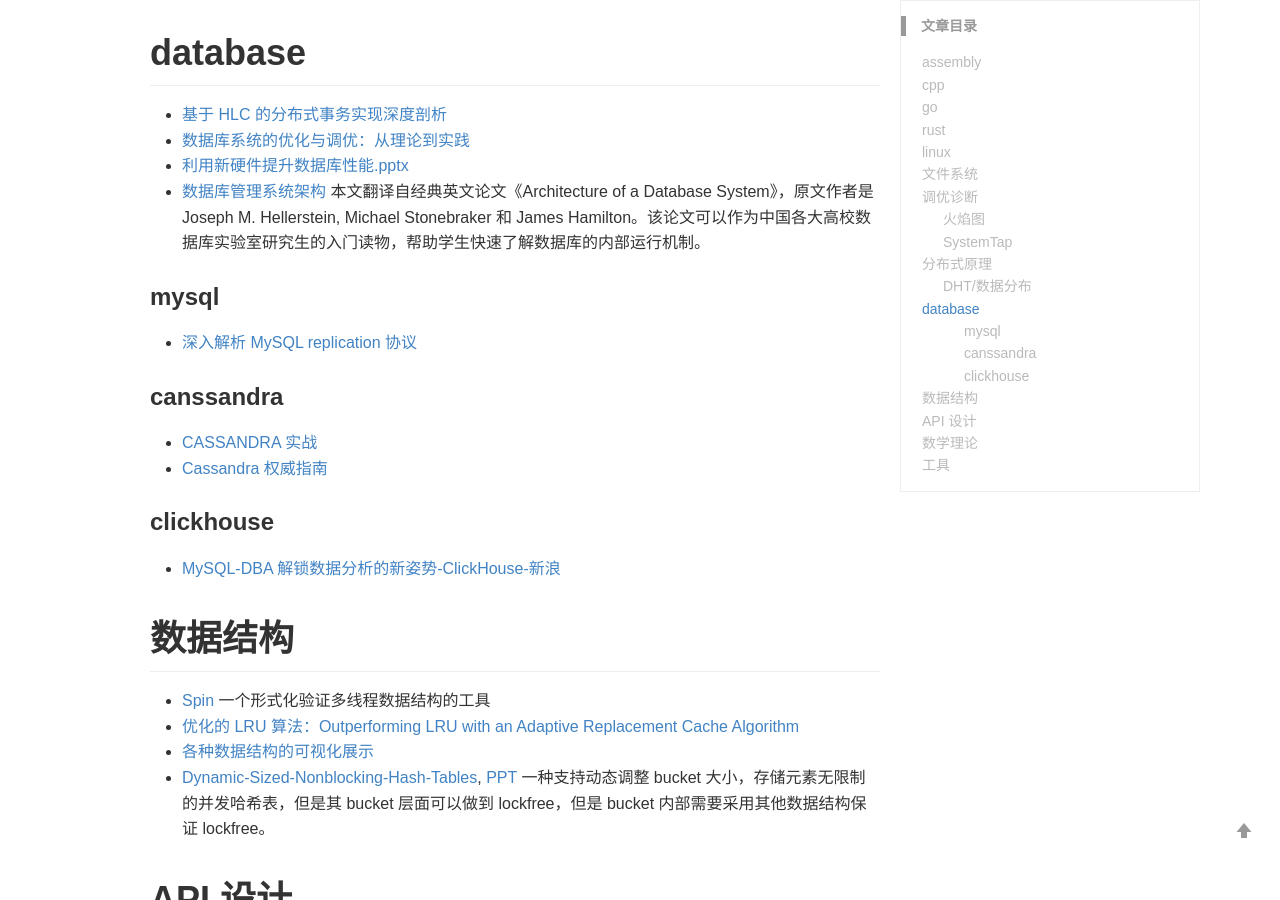
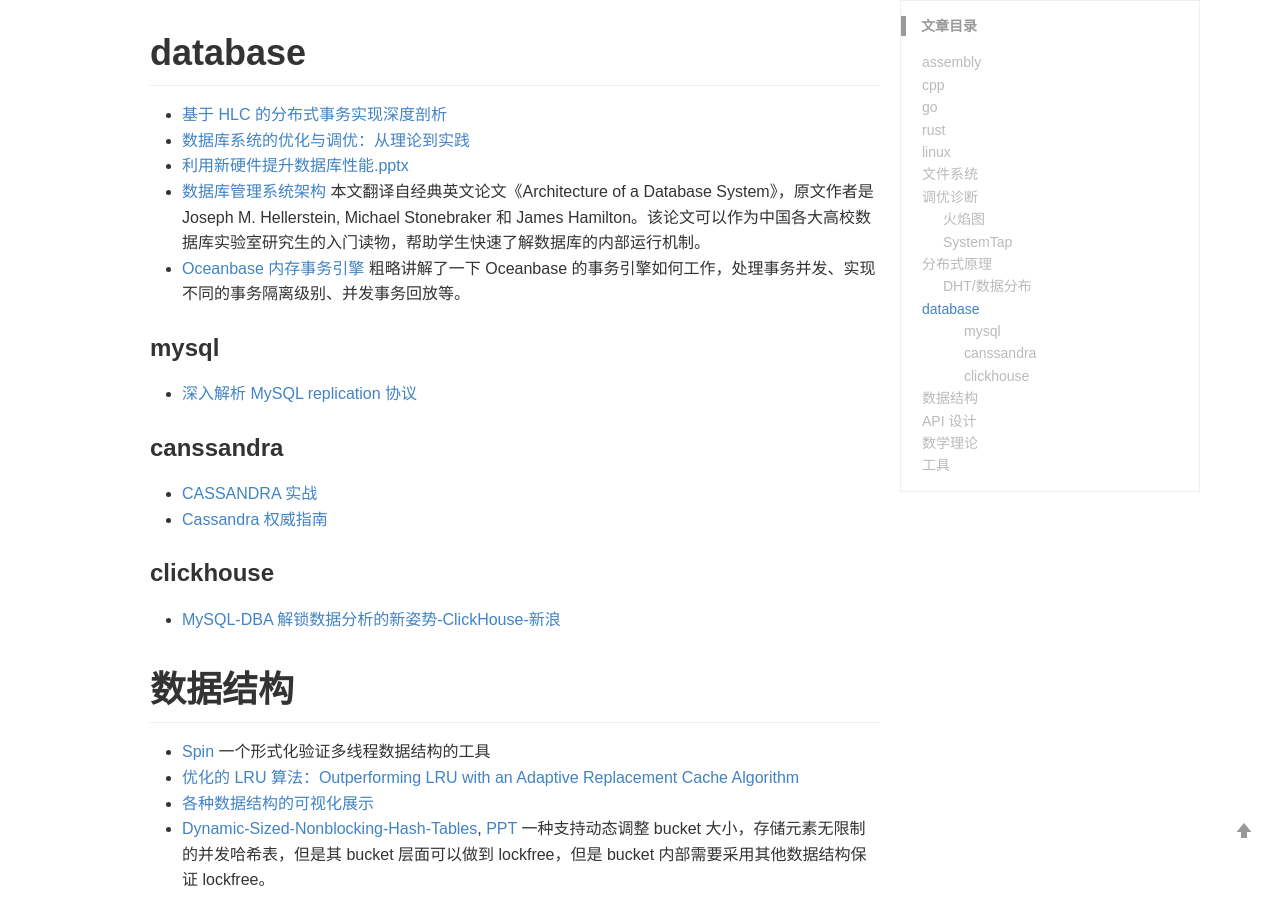
Before and after one commit to lrita/lrita.github.io, a Jekyll site: the page built from _wiki/books.md, in a window 1280 px wide and 900 px high, scrolled down 2178 px. Built offline with Jekyll 4.4.1, drawn with Linux system fonts in a browser that asks for light colours; comment, search, counter and statistics services are not loaded.

Commit message:
update _wiki/books.md

```diff
--- a/_wiki/books.md
+++ b/_wiki/books.md
@@ -71,6 +71,7 @@
 - [数据库系统的优化与调优：从理论到实践](/images/posts/database/数据库系统的优化与调优：从理论到实践.pdf)
 - [利用新硬件提升数据库性能.pptx](/images/posts/database/利用新硬件提升数据库性能.pptx)
 - [数据库管理系统架构](/images/posts/database/Architecture-of-a-Database-System.pdf) 本文翻译自经典英文论文《Architecture of a Database System》，原文作者是 Joseph M. Hellerstein, Michael Stonebraker 和 James Hamilton。该论文可以作为中国各大高校数据库实验室研究生的入门读物，帮助学生快速了解数据库的内部运行机制。
+- [Oceanbase 内存事务引擎](/images/posts/database/OceanBase-memory-transaction-engine.pdf) 粗略讲解了一下 Oceanbase 的事务引擎如何工作，处理事务并发、实现不同的事务隔离级别、并发事务回放等。
 
 ### mysql
 
```
Also changed, not shown: 1 other file.
